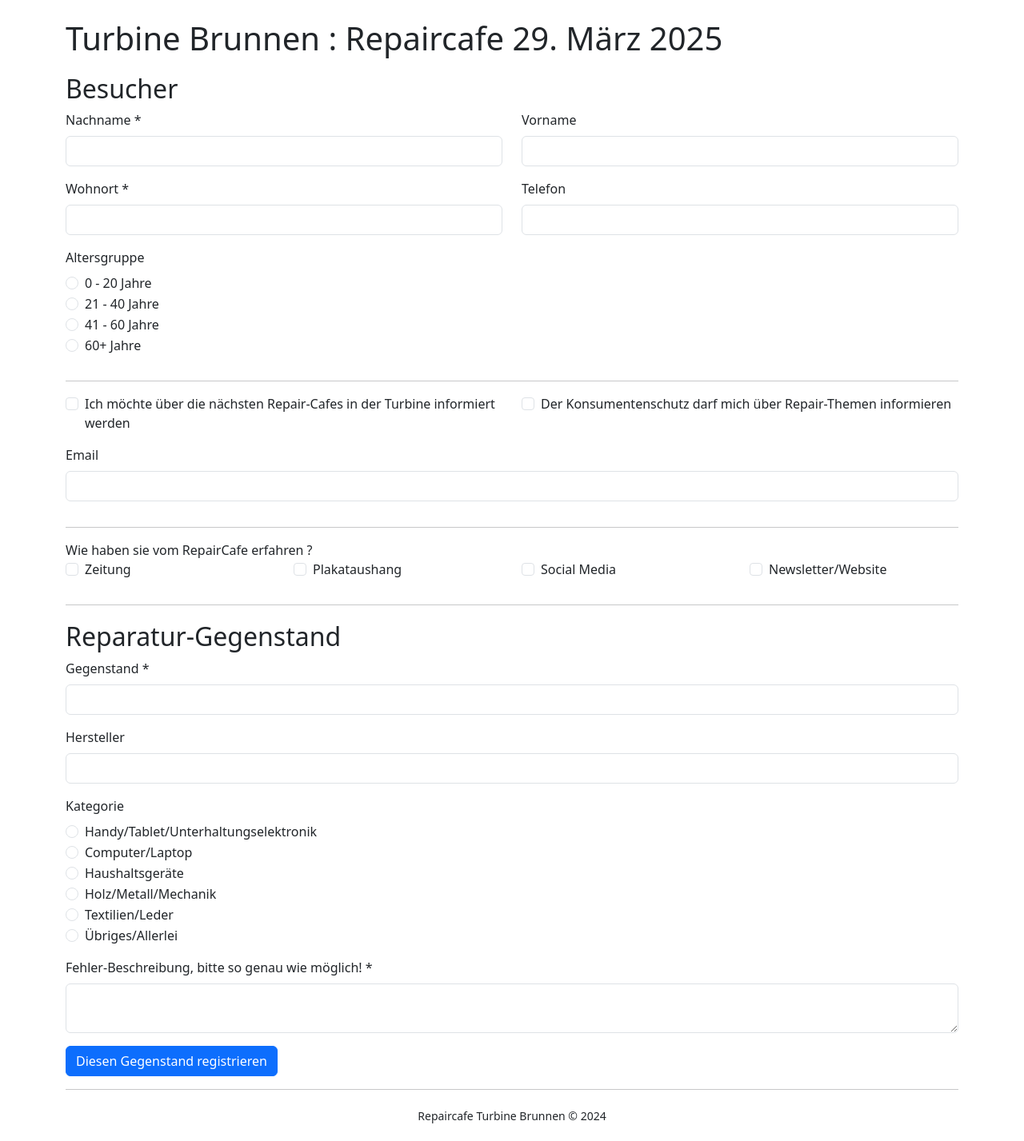
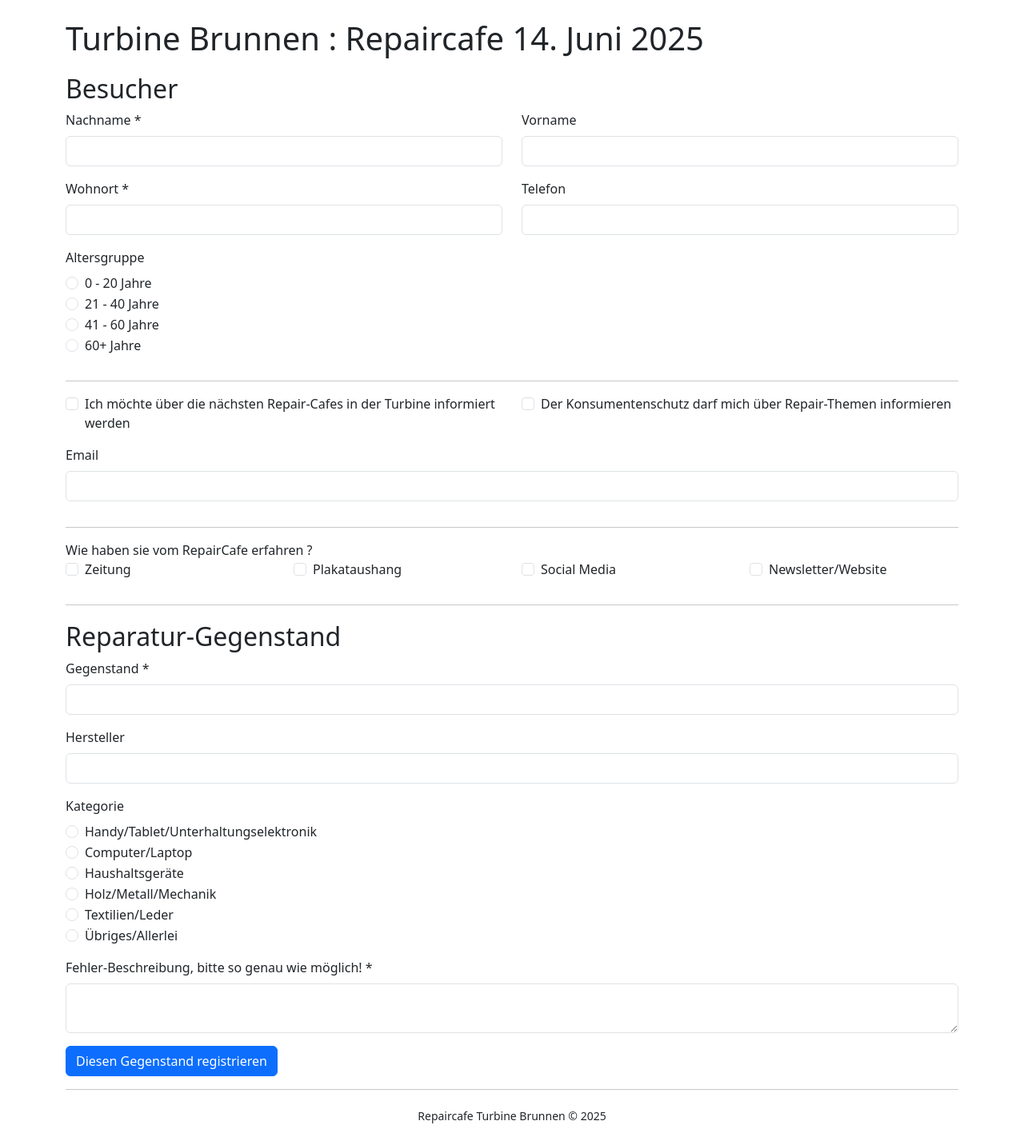
Before and after one commit to jogi-k/repaircafe, a Flask app: page / in a window 1280 px wide. Shown: the part 16-1443 px from the top of the page at 80% size. Run offline with Flask 3, Linux system fonts and the light colour scheme; some libraries are stand-ins or nearby versions.

Commit message:
Adapted all values for next Repaircafe - toooooo much manual ...

```diff
--- a/app.py
+++ b/app.py
@@ -40,11 +40,11 @@ min_waiting_time = 5
 app = Flask(__name__)
 app.secret_key = 'dev'
 
-excel_file = "RepairCafe_Mar_2025.xlsx"
-WORKSHEET_TITLE = "RepairCafe Mar 25"
+excel_file = "RepairCafe_June_2025.xlsx"
+WORKSHEET_TITLE = "RepairCafe June 25"
 SOURCE = "Reparaturblatt_A4_template.odt"
-TARGET = "Reparaturblatt_Mar_2025_Nr"
-EXACT_DATE = "29.03.2025"
+TARGET = "Reparaturblatt_June_2025_Nr"
+EXACT_DATE = "14.06.2025"
 
 
 bootstrap = Bootstrap5(app)
--- a/templates/base.html
+++ b/templates/base.html
@@ -45,7 +45,7 @@
 
     <footer class="text-center">
         {% block footer %}
-            <small> Repaircafe Turbine Brunnen &copy; 2024</small>
+            <small> Repaircafe Turbine Brunnen &copy; 2025</small>
         {% endblock %}
     </footer>
 
--- a/templates/config.html
+++ b/templates/config.html
@@ -3,7 +3,7 @@
 
 {% block content %}
 
-    <h1>Turbine Brunnen : Repaircafe 29. Mar 2025</h1>
+    <h1>Turbine Brunnen : Repaircafe 14. Jun 2025</h1>
     <h2>Configuration</h2>
     <form method="post">
     {{ form.csrf_token }}
--- a/templates/form.html
+++ b/templates/form.html
@@ -3,7 +3,7 @@
 
 {% block content %}
 
-    <h1>Turbine Brunnen : Repaircafe 29. M&auml;rz 2025</h1>
+    <h1>Turbine Brunnen : Repaircafe 14. Juni 2025</h1>
     <h2>Besucher</h2>
     <form method="post">
     {{ form.csrf_token }}
```
Also changed, not shown: 3 other files.
